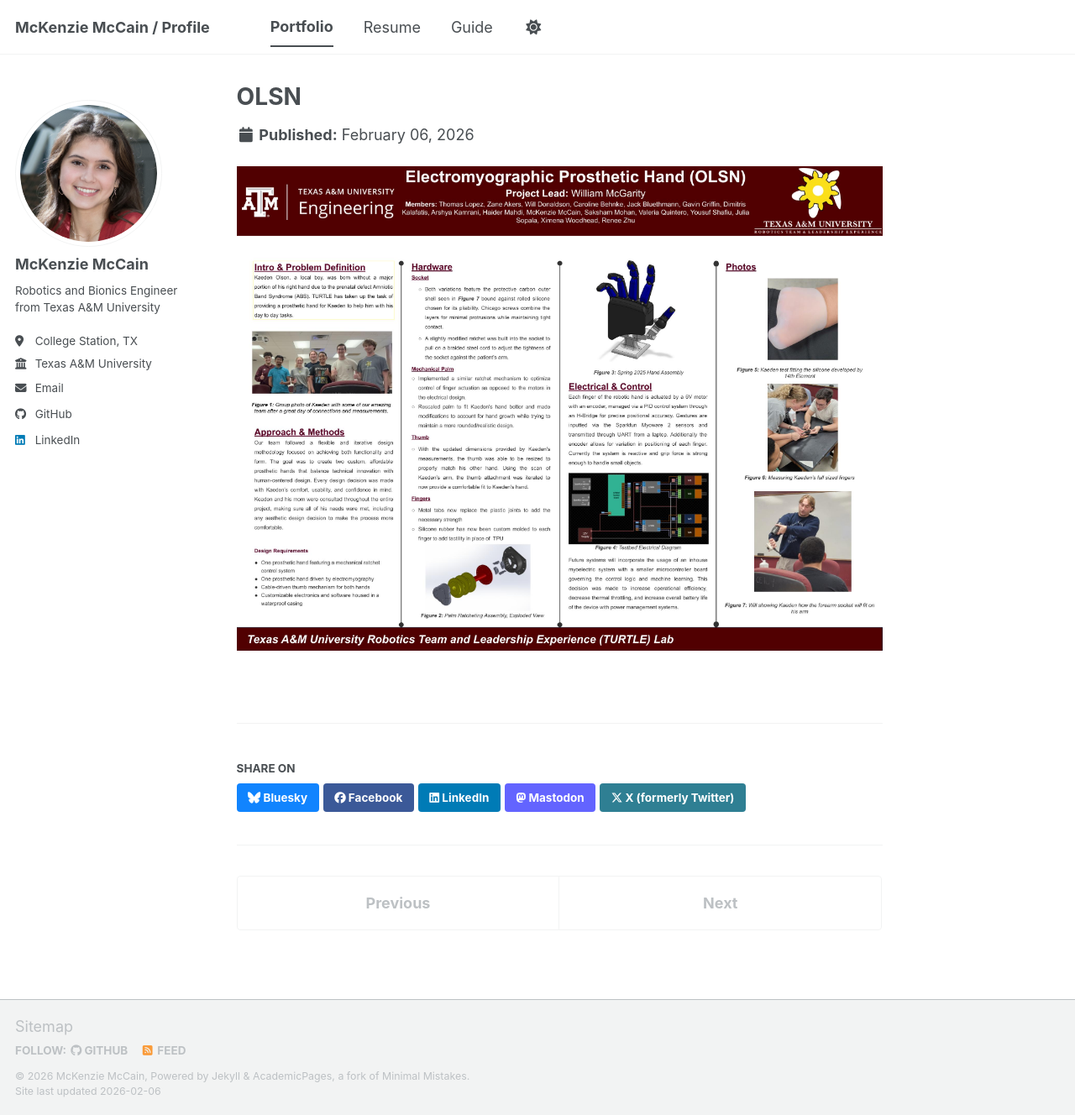
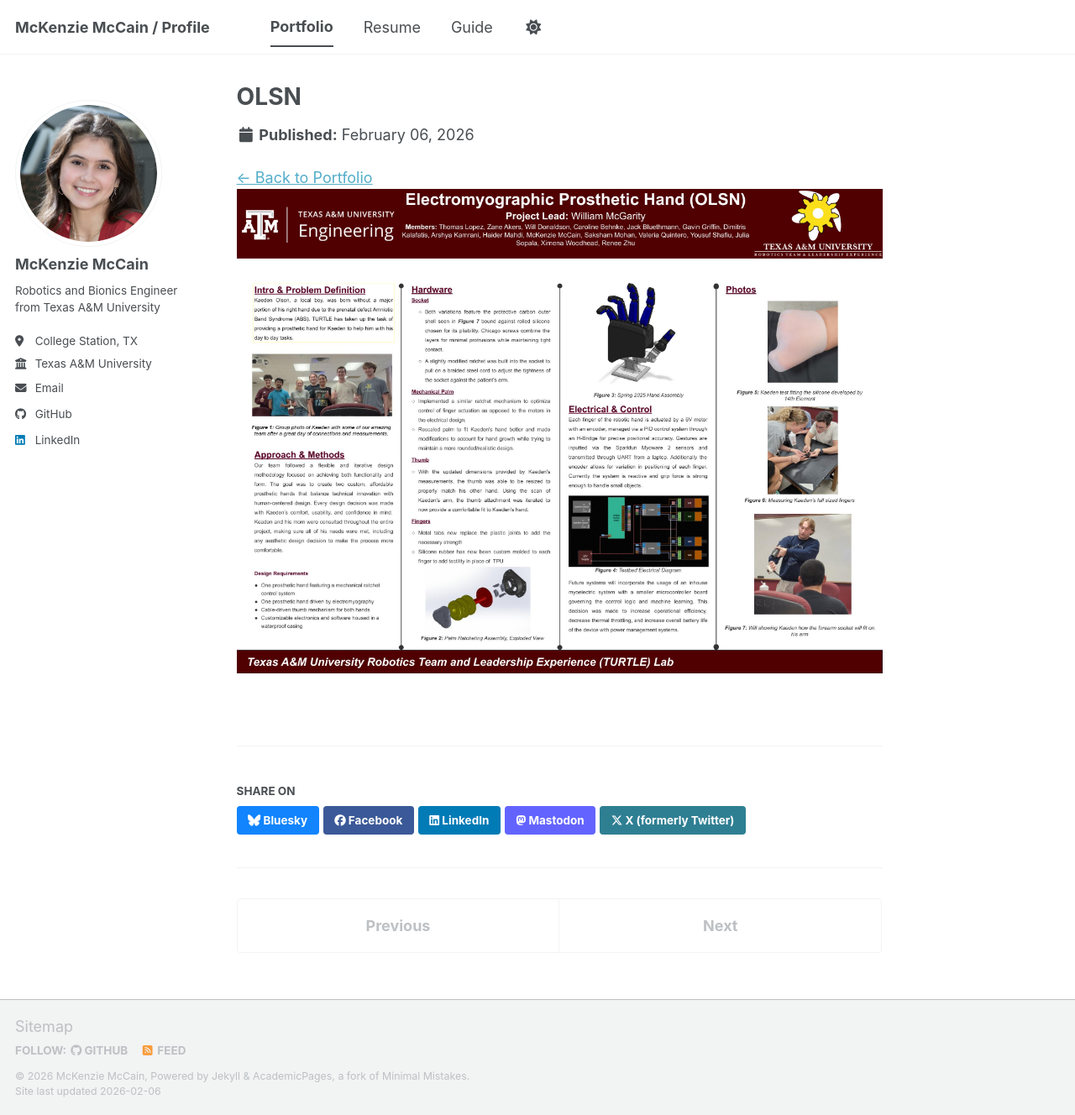
Before and after one commit to mckenzie-mccain/mckenzie-mccain.github.io, a Jekyll site: the page built from _portfolio/olsn.md, in a window 1280 px wide and 1328 px high. Shown: the whole window at 84% size. Built offline with Jekyll 4.4.1, drawn with Linux system fonts in a browser that asks for light colours; a script bundle is joined from its source files by our own code; library files that are not in the unit come from our copies.

```diff
--- a/_portfolio/olsn.md
+++ b/_portfolio/olsn.md
@@ -1,9 +1,9 @@
 ---
 title: "OLSN"
 collection: portfolio
-permalink: /portfolio/olsn/
 excerpt: "EMG-controlled prosthetic hand for local boy."
 breadcrumbs: true
 ---
 
+[← Back to Portfolio](/portfolio/)
 ![Fall '25 Showcase](/images/OLSN2025FallShowcase.jpeg)
```
Also changed, not shown: images/favicon.ico.
